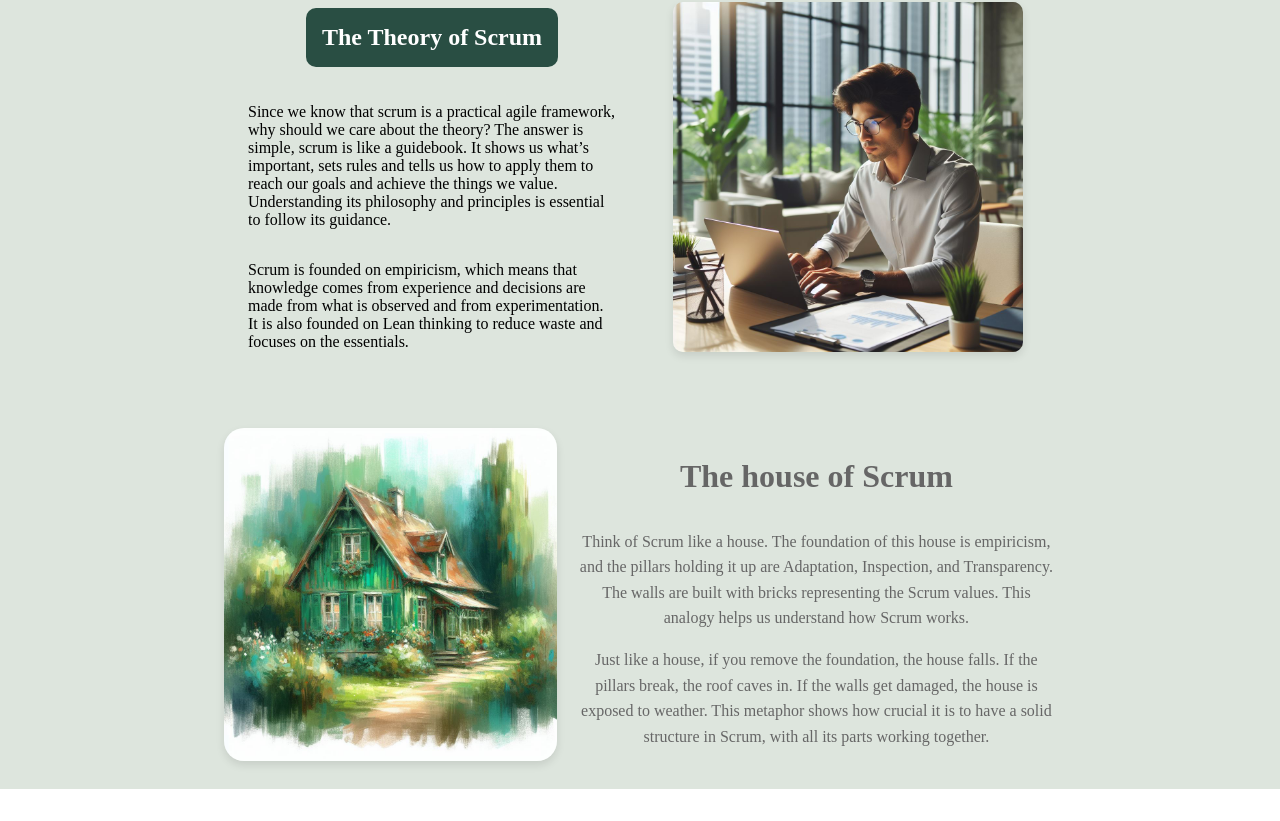
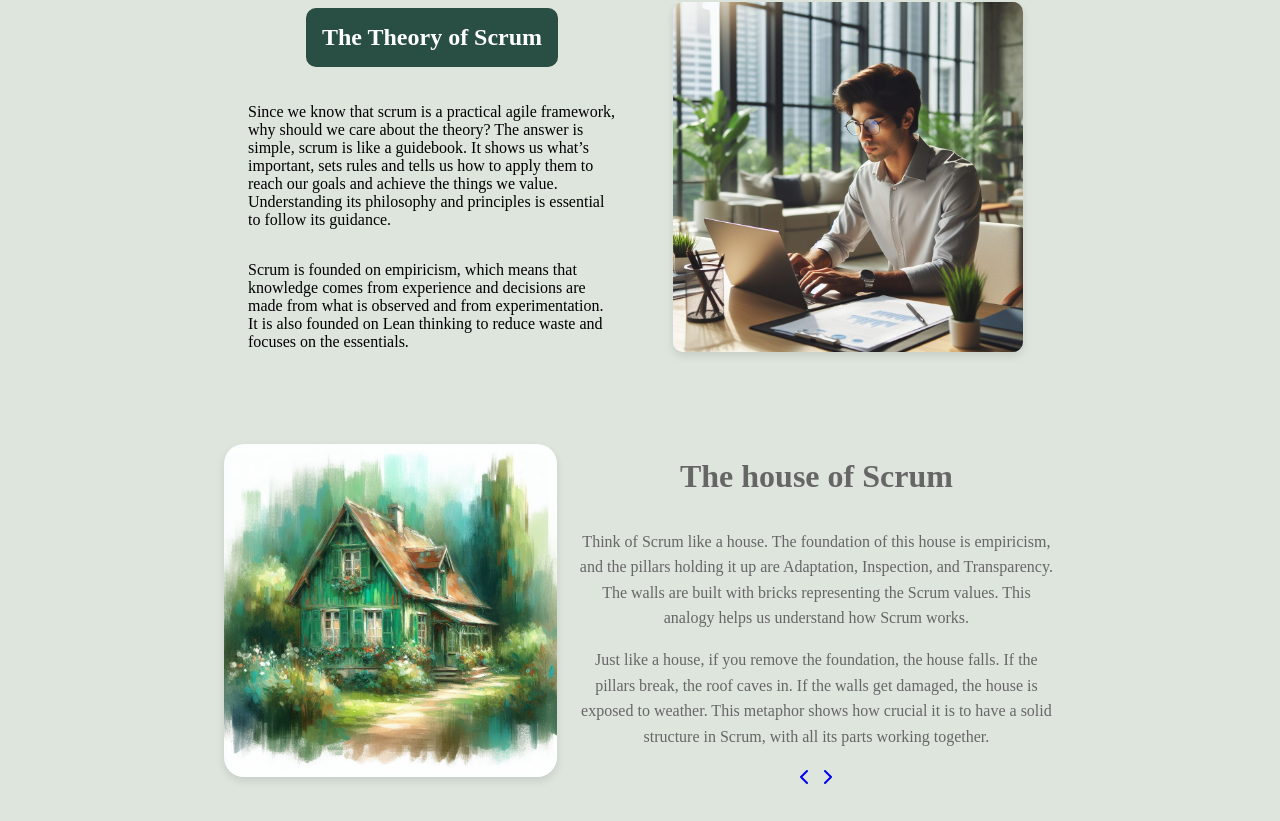
Before and after one commit to Memai2023/scrum-guide, a React (Vite) app: page /essence in a window 1280 px wide. Shown: the part 998-1819 px from the top of the page. Before the commit the page ends 1787 px from the top, so only its background shows below. Built offline with nearby package versions, Linux system fonts and the light colour scheme.

Commit message:
add navigation buttons

```diff
--- a/src/Components/Essence/HouseOfScrum/index.jsx
+++ b/src/Components/Essence/HouseOfScrum/index.jsx
@@ -1,5 +1,6 @@
+import { Essence } from '../../../data/data'
+import Buttons from '../../Buttons'
 import styles from './HouseOfScrum.module.css'
-import { Essence } from '../../../data/data'
 
 const HouseOfScrum = () => {
     return (
@@ -10,6 +11,8 @@ const HouseOfScrum = () => {
                     <h2 className={styles.title}>The house of Scrum</h2>
                     <p>{Essence.houseOfScrumTextOne}</p>
                     <p>{Essence.houseOfScrumTextTwo}</p>
+                    <Buttons path={'/'}/>
+                    <Buttons direction={'forward'} path={'/scrum-team'} />
                 </div>
             </div>
         </>
```
